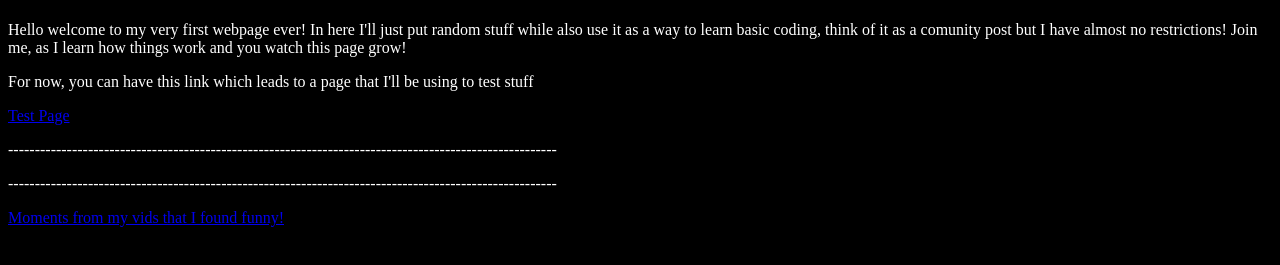
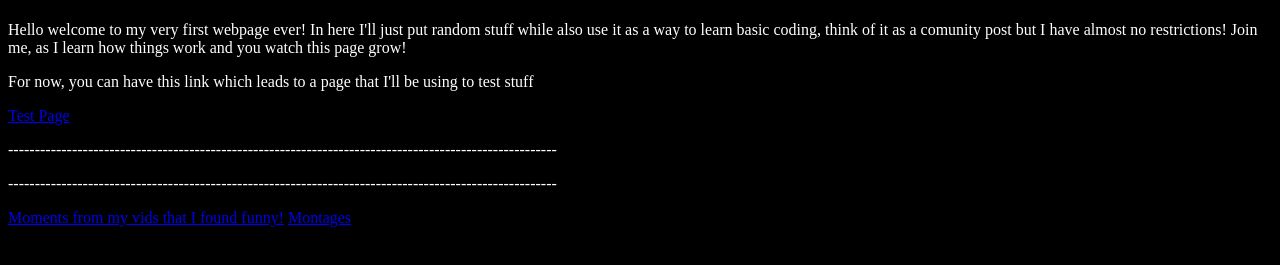
Before and after one commit to Maradri1008/Maradri-s-Website, a plain HTML site: page index.html in a window 1280 px wide. Shown: the part 495-760 px from the top of the page. Drawn offline with Linux system fonts and the light colour scheme.

Commit message:
Update index.html
Added Montages tab

```diff
--- a/index.html
+++ b/index.html
@@ -24,6 +24,8 @@
 
 <a href="Clips.html">Moments from my vids that I found funny!</a>
 
+<a href="Montages.html">Montages</a>
+
 
 
 
```
